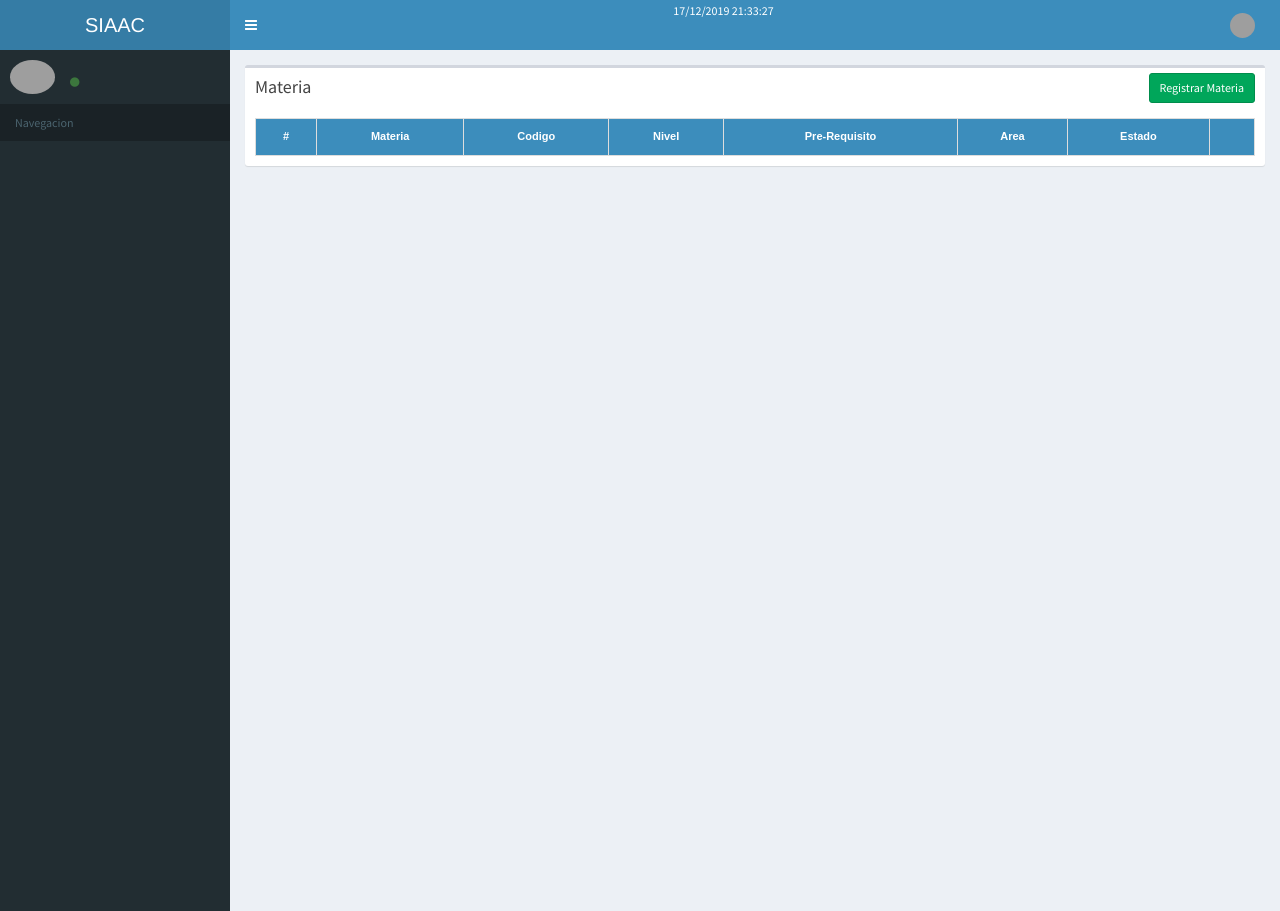
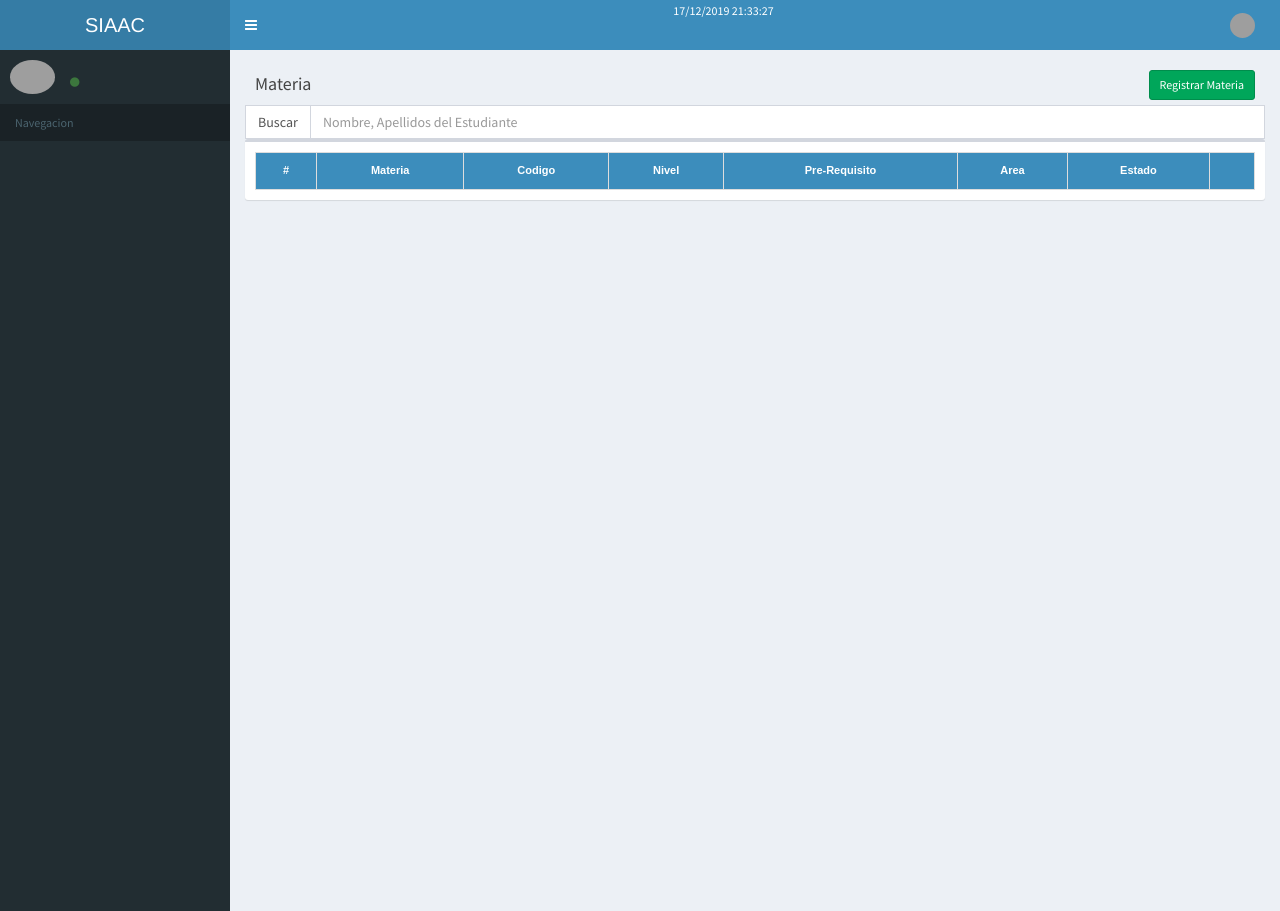
Before and after one commit to BitXad/siaac_web, a CodeIgniter app: page /siaac_web/index.php/materia/index in a window 1280 px wide. Shown: the top 911 px of the page. Run offline with CodeIgniter, Linux system fonts and the light colour scheme; data that the repository does not hold is empty; grey boxes are pictures that could not be loaded.

Commit message:
buscador en Materias

```diff
--- a/application/config/config.php
+++ b/application/config/config.php
@@ -23,7 +23,7 @@ defined('BASEPATH') OR exit('No direct script access allowed');
 | a PHP script and you can easily do that on your own.
 |
 */
-$config['base_url'] = 'http://192.168.0.102/siaac_web';
+$config['base_url'] = 'http://localhost/siaac_web';
 
 /*
 |--------------------------------------------------------------------------
--- a/application/views/materia/index.php
+++ b/application/views/materia/index.php
@@ -1,15 +1,32 @@
+<script type="text/javascript">
+        $(document).ready(function () {
+            (function ($) {
+                $('#nombre').keyup(function () {
+                    var rex = new RegExp($(this).val(), 'i');
+                    $('.buscar tr').hide();
+                    $('.buscar tr').filter(function () {
+                        return rex.test($(this).text());
+                    }).show();
+                })
+            }(jQuery));
+        });
+</script>
 <!------------------ ESTILO DE LAS TABLAS ----------------->
 <link href="<?php echo base_url('resources/css/mitabla.css'); ?>" rel="stylesheet">
 <!-------------------------------------------------------->
-<div class="row">
-    <div class="col-md-12">
-        <div class="box">
 <div class="box-header">
     <h3 class="box-title">Materia</h3>
     <div class="box-tools">
         <a href="<?php echo site_url('materia/add'); ?>" class="btn btn-success btn-sm">Registrar Materia</a>
     </div>
 </div>
+<div class="input-group">
+    <span class="input-group-addon">Buscar</span>
+    <input type="text" name="nombre" class="form-control" id="nombre" autocomplete="off" onkeypress="validar(event,1)"  placeholder="Nombre, Apellidos del Estudiante" />
+</div>
+<div class="row">
+    <div class="col-md-12">
+        <div class="box">
             <div class="box-body">
                 <table class="table table-striped" id="mitabla">
                     <tr>
@@ -22,6 +39,7 @@
                         <th>Estado</th>
                         <th></th>
                     </tr>
+                    <tbody class="buscar">
                     <?php $cont = 0;
                     foreach($materia as $m){
                         $cont = $cont+1; ?>
@@ -45,6 +63,7 @@
                         </td>
                     </tr>
                     <?php } ?>
+                    </tbody>
                 </table>
 
             </div>
```
Also changed, not shown: resources/images/apoderados/1576616269.jpg (added), resources/images/apoderados/1576616530.jpg (added), resources/images/apoderados/thumb_1576616269.jpg (added), resources/images/apoderados/thumb_1576616530.jpg (added), resources/images/estudiantes/1576616262.jpg (added), resources/images/estudiantes/1576616523.jpg (added), resources/images/estudiantes/thumb_1576616262.jpg (added), resources/images/estudiantes/thumb_1576616523.jpg (added). Lines whose indentation alone changed are shown as unchanged.
